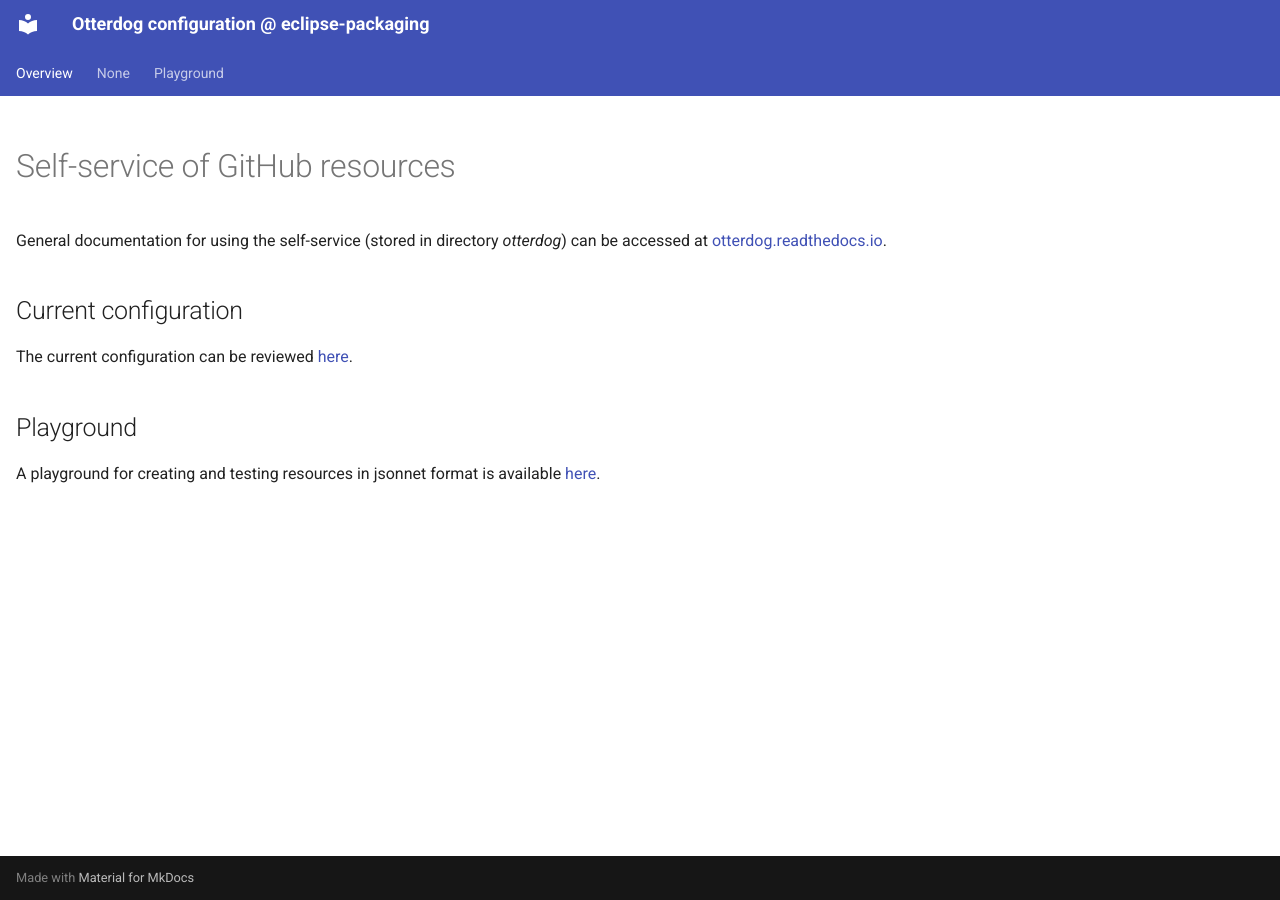
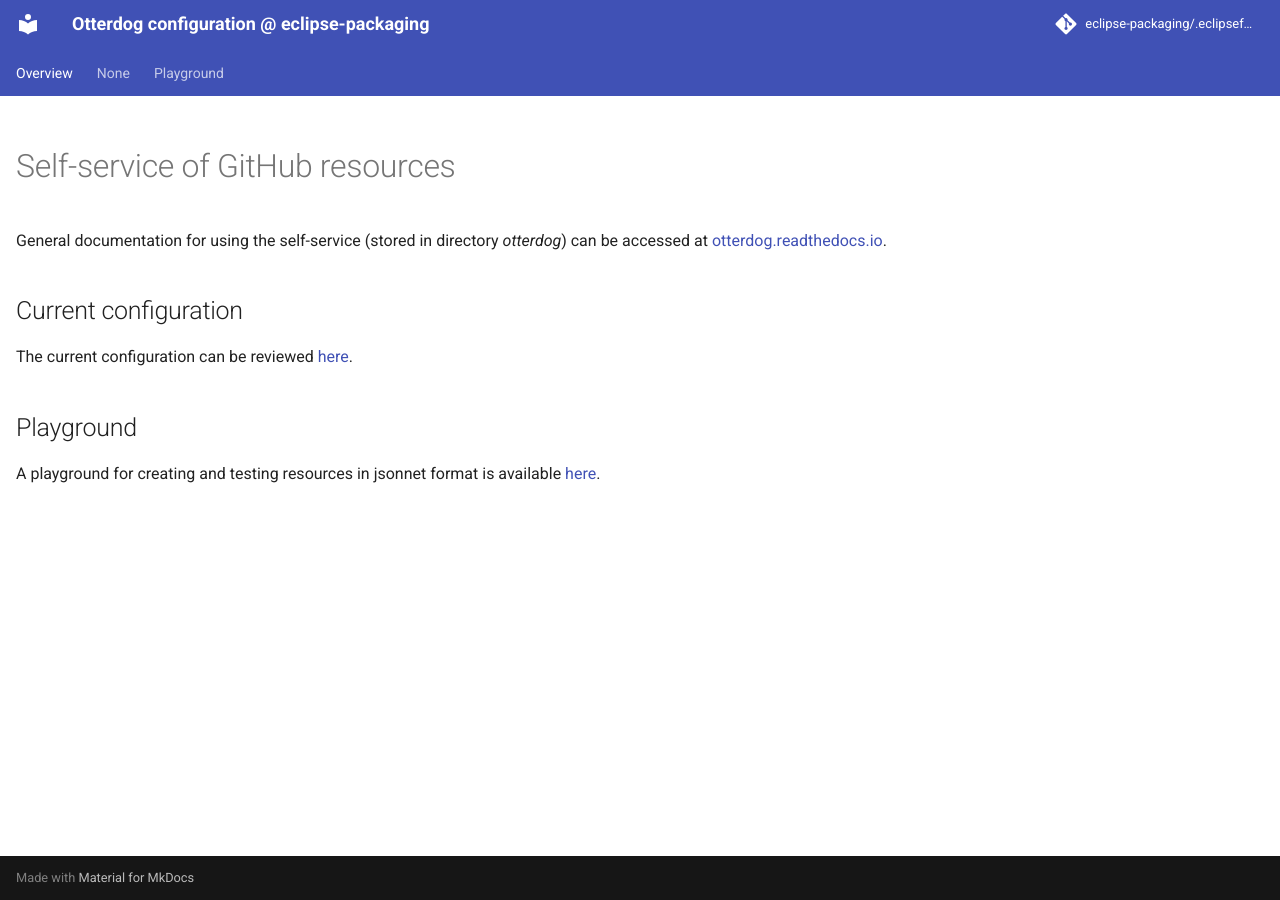
Before and after one commit to eclipse-packaging/.eclipsefdn, an MkDocs documentation site: the page built from docs/index.md, in a window 1280 px wide. Built offline with MkDocs 1.6.1 and Material for MkDocs 9.7.7, drawn with Linux system fonts in a browser that asks for light colours; comment, search, counter and statistics services are not loaded.

Commit message:
Updating file 'mkdocs.yml' with otterdog.

```diff
--- a/mkdocs.yml
+++ b/mkdocs.yml
@@ -3,6 +3,9 @@ site_description: Otterdog configuration @ eclipse-packaging
 strict: false
 
 site_url: https://eclipse-packaging.github.io/.eclipsefdn/
+
+repo_name: eclipse-packaging/.eclipsefdn
+repo_url: https://github.com/eclipse-packaging/.eclipsefdn/
 
 docs_dir: ./docs
 site_dir: ./_site
```
